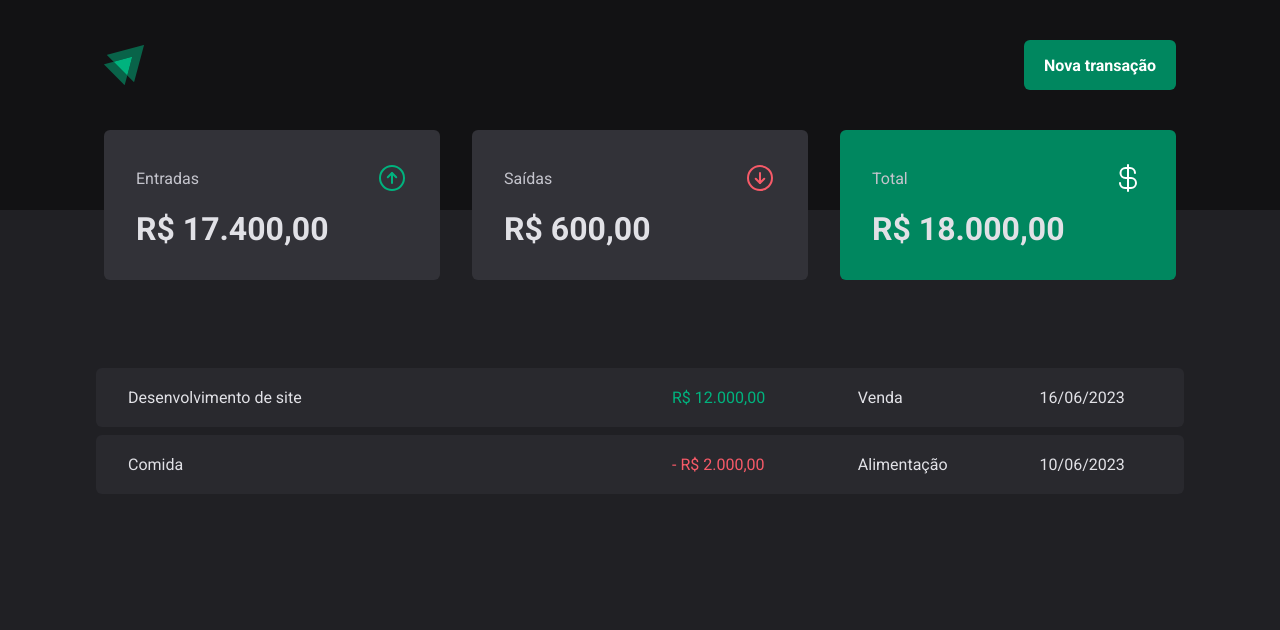
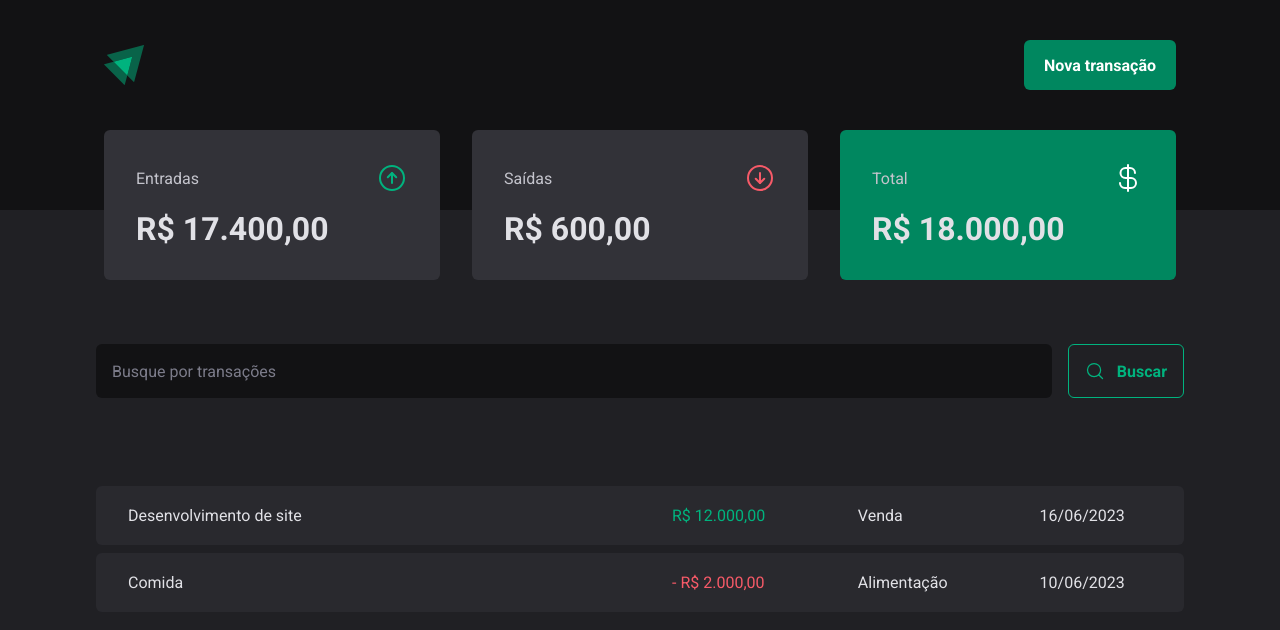
Before and after one commit to abraao0liveira/dtMoney, a React (Vite) app: page / in a window 1280 px wide. Shown: the top 630 px of the page. Built offline with nearby package versions, Linux system fonts and the light colour scheme.

Commit message:
update Transactions (index.tsx)

```diff
--- a/src/pages/Transactions/index.tsx
+++ b/src/pages/Transactions/index.tsx
@@ -1,5 +1,6 @@
 import { Header } from "../../components/Header";
 import { Summary } from "../../components/Summary";
+import { SearchForm } from "./components/SearchForm";
 import { PriceHighlight, TransactionsContainer, TransactionsTable } from "./styles";
 
 export function Transactions() {
@@ -9,6 +10,8 @@ export function Transactions() {
       <Summary />
 
       <TransactionsContainer>
+        <SearchForm />
+
         <TransactionsTable>
           <tbody>
 
```
